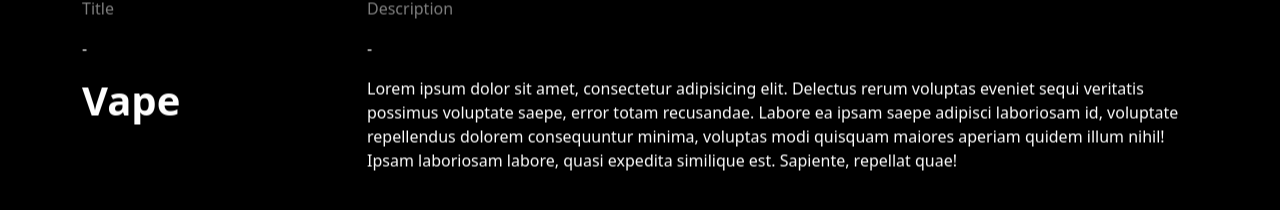
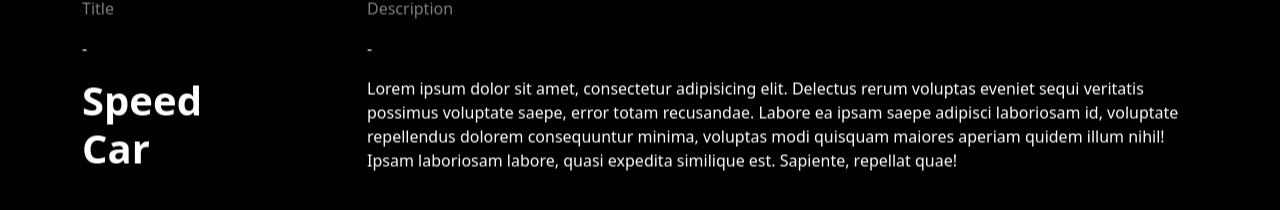
Before and after one commit to Amous11/pandemonium-portfolio, a React (Vite) app: page /project/SpeedCar in a window 1280 px wide. Shown: the part 859-1069 px from the top of the page. Built offline with nearby package versions, Linux system fonts and the light colour scheme.

Commit message:
page title change

```diff
--- a/src/pages/SpeedCar.jsx
+++ b/src/pages/SpeedCar.jsx
@@ -14,7 +14,7 @@ export default function SpeedCar() {
   return (
     <Inner>
       <ProductHeader video={video} />
-      <ProjectDescription title="Vape" desc={description} />
+      <ProjectDescription title="Speed Car" desc={description} />
       <MediaGrid vids={[{ src: img1 }, { src: img2 }]} />
       <MediaGrid vids={[{ src: img3 }, { src: img4 }]} />
       <br />
```
